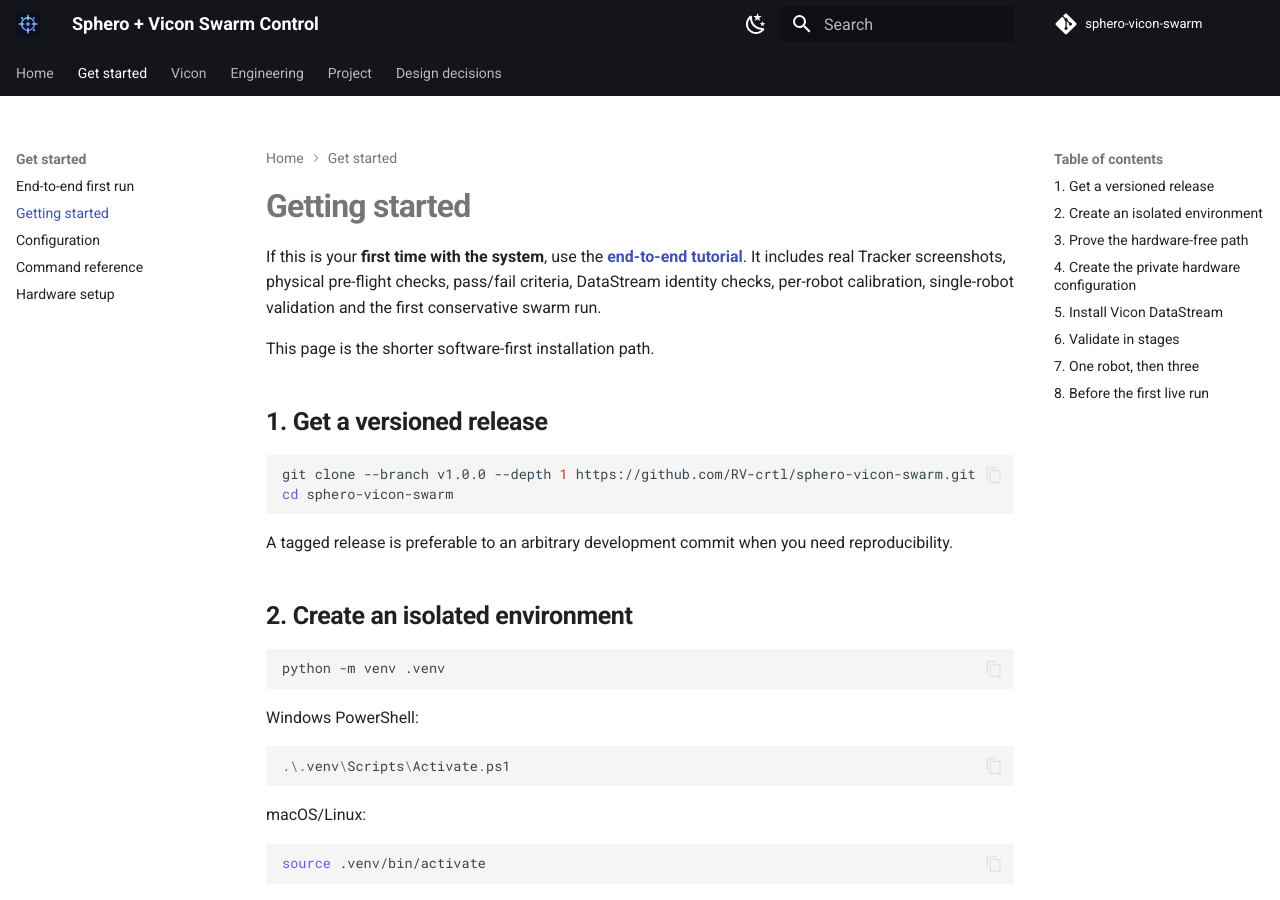
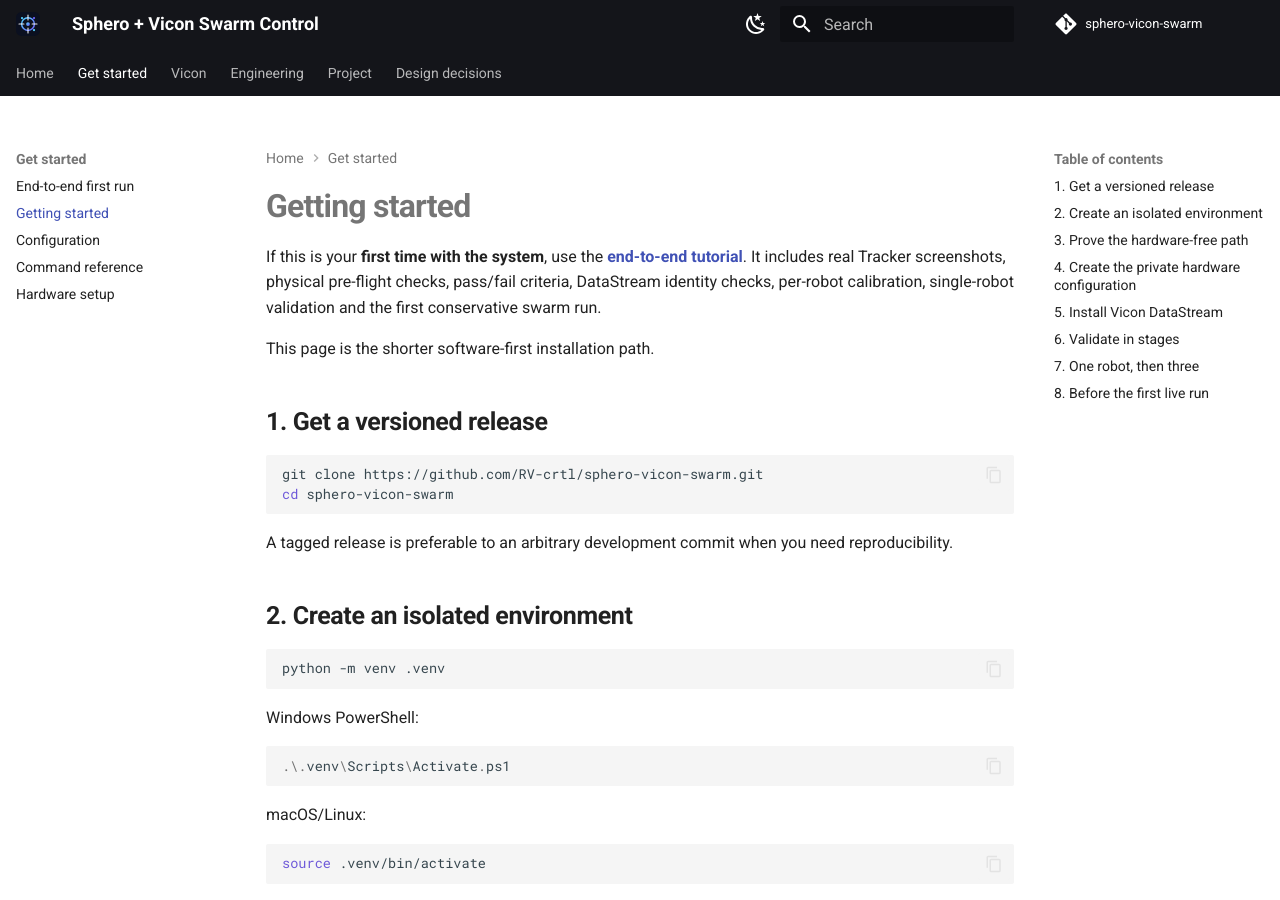
Before and after one commit to RV-crtl/sphero-vicon-swarm, an MkDocs documentation site: the page built from docs/getting-started.md, in a window 1280 px wide and 900 px high. Built offline with MkDocs 1.6.1 and Material for MkDocs 9.7.7, drawn with Linux system fonts in a browser that asks for light colours; comment, search, counter and statistics services are not loaded.

Commit message:
docs: point current onboarding at verified main workflow

````diff
--- a/docs/getting-started.md
+++ b/docs/getting-started.md
@@ -7,7 +7,7 @@
 ## 1. Get a versioned release
 
 ```bash
-git clone --branch v1.0.0 --depth 1 https://github.com/RV-crtl/sphero-vicon-swarm.git
+git clone https://github.com/RV-crtl/sphero-vicon-swarm.git
 cd sphero-vicon-swarm
 ```
 
````
